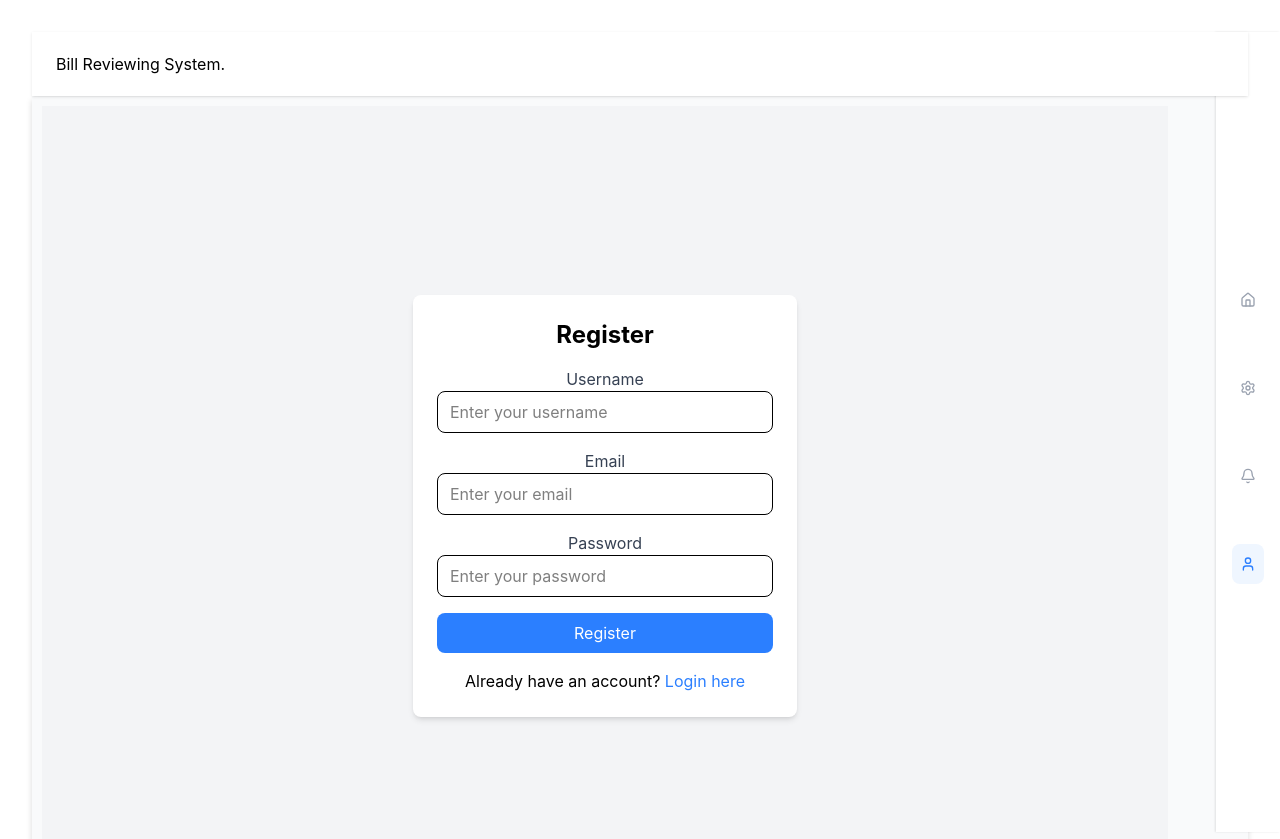
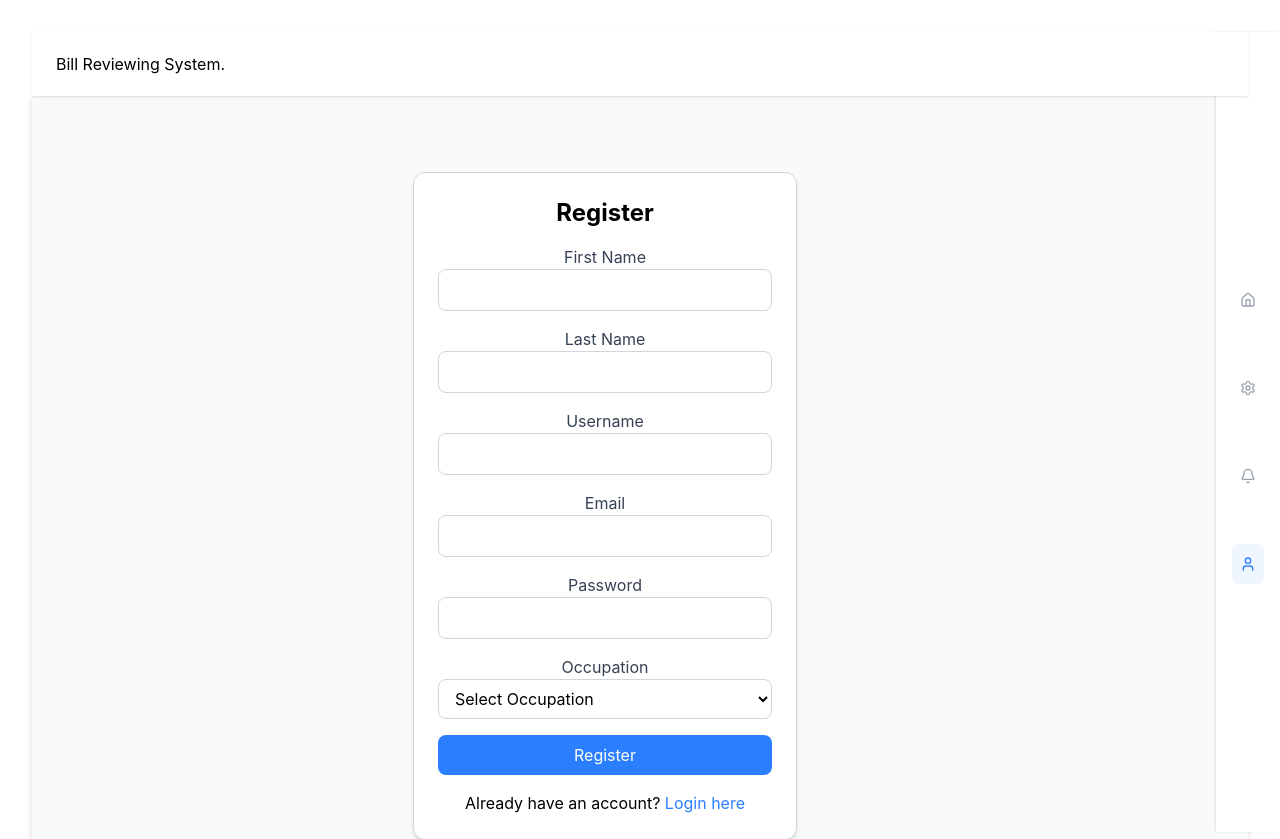
Before and after one commit to Yumegaarux/billreviewer, a React (Vite) app in the folder frontend/: page /register in a window 1280 px wide. Shown: the top 839 px of the page. Built offline with nearby package versions, Linux system fonts and the light colour scheme.

Commit message:
feat (WIP): trying to implement register users. Added checking of username duplicate and also extra fields in register.

```diff
--- a/frontend/src/components/BillSummary.jsx
+++ b/frontend/src/components/BillSummary.jsx
@@ -97,7 +97,7 @@ export default function BillSummary({ bill }) {
           onClick={generate}
           disabled={loading | generated}
           className="bg-blue-500 text-white text-sm px-4 py-2 rounded-md cursor-pointer
-                    hover:bg-blue-600 disabled:bg-blue-300 disabled:cursor-not-allowed justify-end mt-auto"
+                    hover:bg-blue-600 ease-in-out duration-300 disabled:bg-blue-300 disabled:cursor-not-allowed justify-end mt-auto"
         >
           {loading ? "Generating..." : "Explain this bill"}
         </button>
--- a/frontend/src/pages/Details.jsx
+++ b/frontend/src/pages/Details.jsx
@@ -174,7 +174,7 @@ export default function Details() {
 
                             <button
                                 type="submit"
-                                className="bg-blue-500 text-white text-sm px-4 py-2 rounded-sm hover:bg-blue-600 cursor-pointer"
+                                className="bg-blue-500 text-white text-sm px-4 py-2 rounded-sm hover:bg-blue-600 ease-in-out duration-300 cursor-pointer"
                                 onClick={handleSubmit}
                             >
                                 Submit
--- a/frontend/src/pages/Register.jsx
+++ b/frontend/src/pages/Register.jsx
@@ -1,48 +1,104 @@
+import axios from "axios";
 import { useState } from "react";
 
 export default function RegisterPage() {
     const [username, setUsername] = useState("");
+    const [firstName, setFirstName] = useState("");
+    const [lastName, setLastName] = useState("");
+    const [occupation, setOccupation] = useState("");
     const [email, setEmail] = useState("");
     const [password, setPassword] = useState("");
 
+    const handleRegister = () => {
+        try {
+            const res = axios.post("/api/user", {
+                username,
+                firstName,
+                lastName,
+                occupation,
+                email,
+                password
+            });
+        } catch (error) {
+            console.error("Error registering user:", error);
+        }
+    }
+
     return (
-        <div className="flex items-center justify-center h-screen bg-gray-100">
-            <div className="w-96 p-6 bg-white rounded-lg shadow-md">
+        <div className="flex items-center justify-center h-screen">
+            <div className="w-96 p-6 border border-gray-300 bg-white rounded-xl shadow-md">
                 <h1 className="text-2xl font-bold mb-4 text-center">Register</h1>
                 <form>
+                    <div className="mb-4">
+                        <label className="block text-gray-700">First Name</label>
+                        <input
+                            type="text"
+                            value={firstName}
+                            onChange={(e) => setFirstName(e.target.value)}
+                            className="w-full px-3 py-2 border border-gray-300 rounded-lg focus:outline-none focus:ring-2 focus:ring-blue-300"
+                        />
+                    </div>
+
+                    <div className="mb-4">
+                        <label className="block text-gray-700">Last Name</label>
+                        <input
+                            type="text"
+                            value={lastName}
+                            onChange={(e) => setLastName(e.target.value)}
+                            className="w-full px-3 py-2 border border-gray-300 rounded-lg focus:outline-none focus:ring-2 focus:ring-blue-300"
+                        />
+                    </div>
+
                     <div className="mb-4">
                         <label className="block text-gray-700">Username</label>
                         <input
                             type="text"
-                            placeholder="Enter your username"
                             value={username}
                             onChange={(e) => setUsername(e.target.value)}
-                            className="w-full px-3 py-2 border rounded-lg focus:outline-none focus:ring-2 focus:ring-blue-500"
+                            className="w-full px-3 py-2 border border-gray-300 rounded-lg focus:outline-none focus:ring-2 focus:ring-blue-300"
                         />
                     </div>
+
                     <div className="mb-4">
                         <label className="block text-gray-700">Email</label>
                         <input
                             type="email"
-                            placeholder="Enter your email"
                             value={email}
                             onChange={(e) => setEmail(e.target.value)}
-                            className="w-full px-3 py-2 border rounded-lg focus:outline-none focus:ring-2 focus:ring-blue-500"
+                            className="w-full px-3 py-2 border border-gray-300 rounded-lg focus:outline-none focus:ring-2 focus:ring-blue-300"
                         />
                     </div>
+
                     <div className="mb-4">
                         <label className="block text-gray-700">Password</label>
                         <input
                             type="password"
-                            placeholder="Enter your password"
                             value={password}
                             onChange={(e) => setPassword(e.target.value)}
-                            className="w-full px-3 py-2 border rounded-lg focus:outline-none focus:ring-2 focus:ring-blue-500"
+                            className="w-full px-3 py-2 border border-gray-300 rounded-lg focus:outline-none focus:ring-2 focus:ring-blue-200"
                         />
                     </div>
+                    <div className="mb-4">
+                        <label className="block text-gray-700">Occupation</label>
+                        <select
+                            value={occupation}
+                            onChange={(e) => setOccupation(e.target.value)}
+                            className="w-full px-3 py-2 border border-gray-300 rounded-lg focus:outline-none focus:ring-2 focus:ring-blue-200"
+                        >
+                            <option value="">Select Occupation</option>
+                            <option value="engineer">Engineer</option>
+                            <option value="teacher">Teacher</option>
+                            <option value="doctor">Doctor</option>
+                            <option value="lawyer">Lawyer</option>
+                            <option value="IT">Information Technologist</option>
+                            <option value="student">Student</option>
+                        </select>
+                    </div>
+
                     <button
                         type="submit"
-                        className="w-full bg-blue-500 text-white py-2 px-4 rounded-lg hover:bg-blue-600"
+                        className="w-full bg-blue-500 text-white py-2 px-4 rounded-lg hover:bg-blue-600 ease-in-out duration-300 cursor-pointer"
+                        onClick={() => handleRegister()}
                     >
                         Register
                     </button>
```
Also changed, not shown: 2 other files (tests, documents, lock files or other folders).
